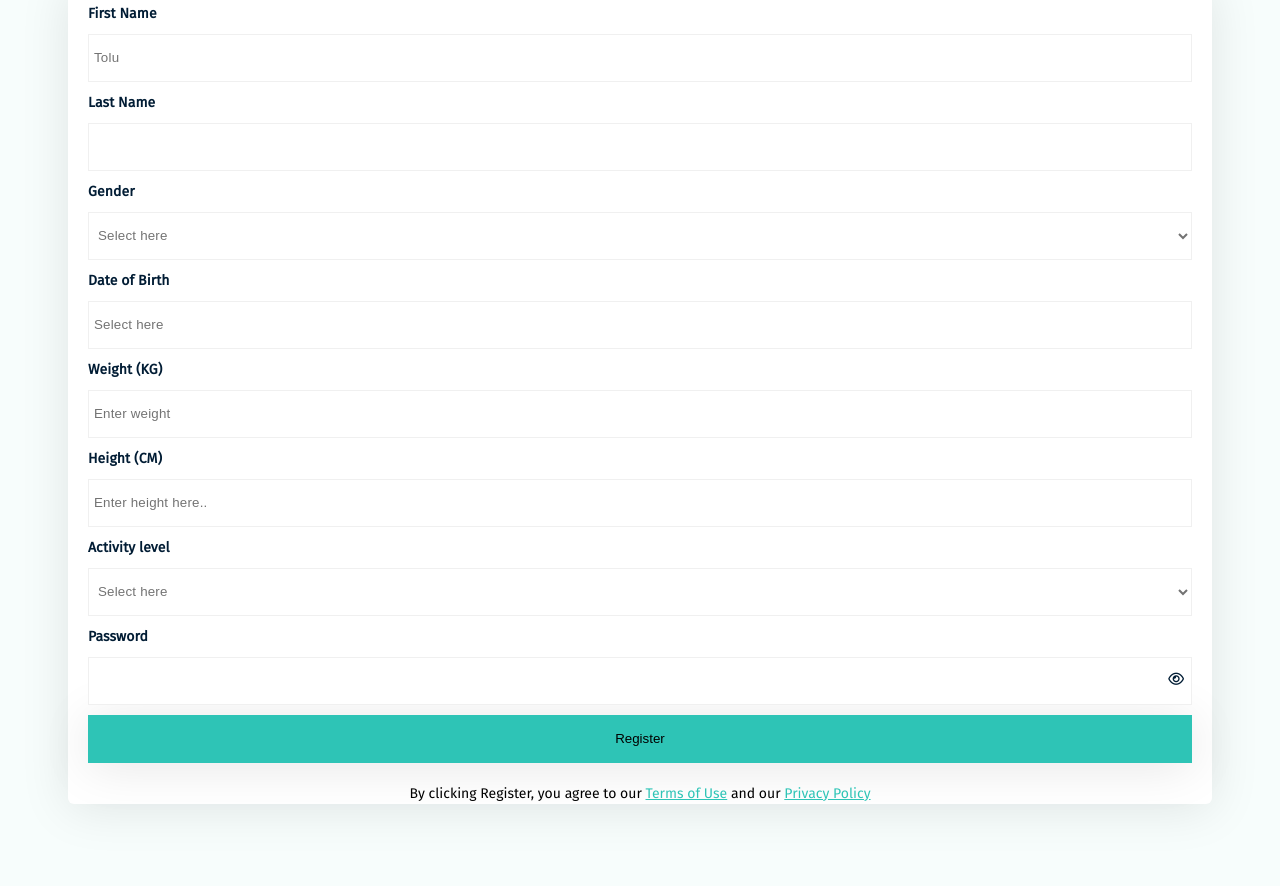
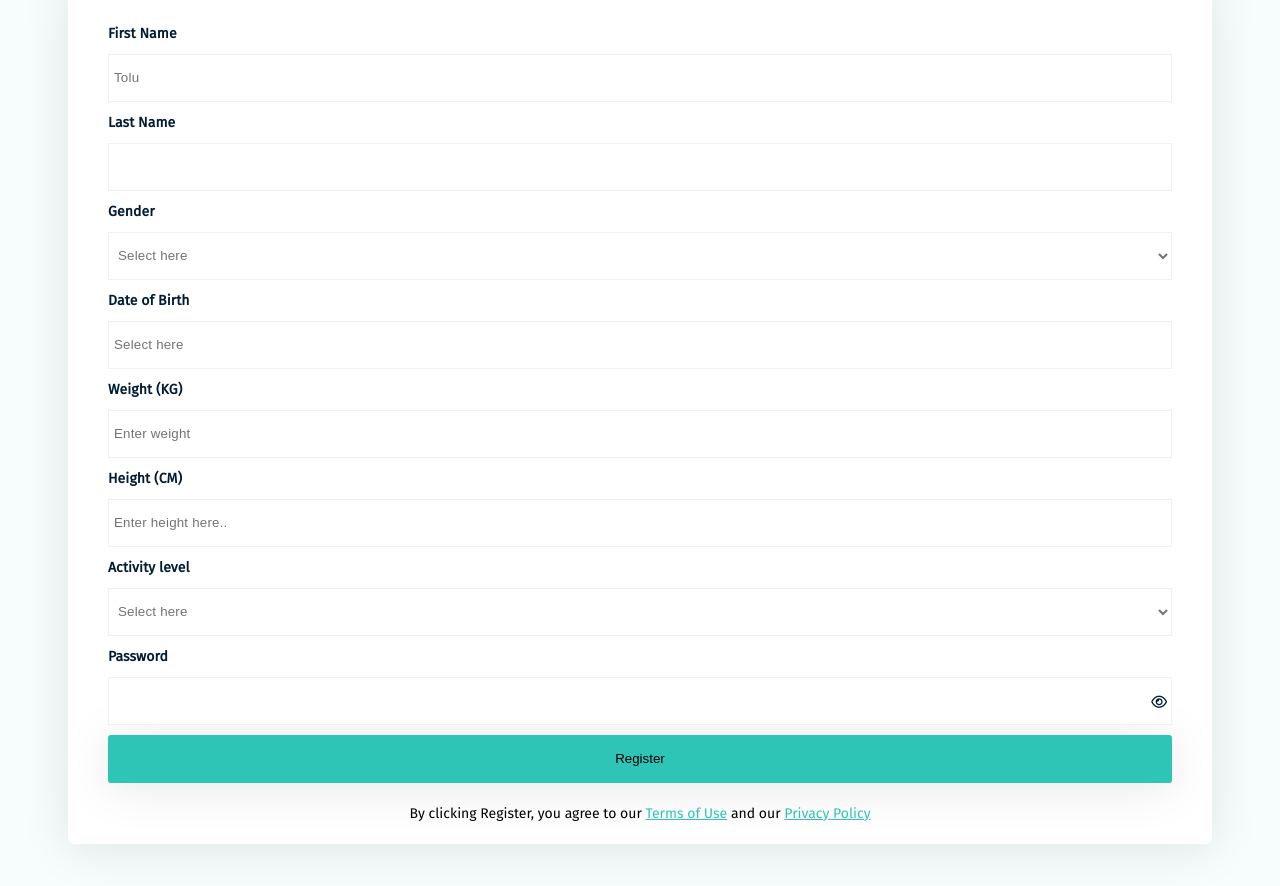
Before and after one commit to adetolaa99/web-dev-training-altschool, a plain HTML site: page index.html in a window 1280 px wide. Shown: the part 362-1248 px from the top of the page. Drawn offline with Linux system fonts and the light colour scheme.

Commit message:
final changes

```diff
--- a/assets/index.css
+++ b/assets/index.css
@@ -47,7 +47,8 @@ body {
 
 .form-box {
   background: var(--white);
-  margin: 10px auto;
+  margin: auto;
+  padding: 20px;
   border-radius: 6px;
   box-shadow: 0px 4px 50px 0px rgba(4, 8, 19, 0.1);
 }
@@ -120,6 +121,7 @@ select {
   height: 48px;
   background: var(--green);
   box-shadow: 0px 4px 50px 0px rgba(4, 8, 19, 0.1);
+  border-radius: 3px;
   border: none;
   cursor: pointer;
 }
@@ -130,8 +132,8 @@ select {
 
 .form-password i {
   position: absolute;
-  top: 60%;
-  right: 8px;
+  top: 63%;
+  right: 5px;
   align-items: center;
   transform: translateY(-50%);
   cursor: pointer;
```
